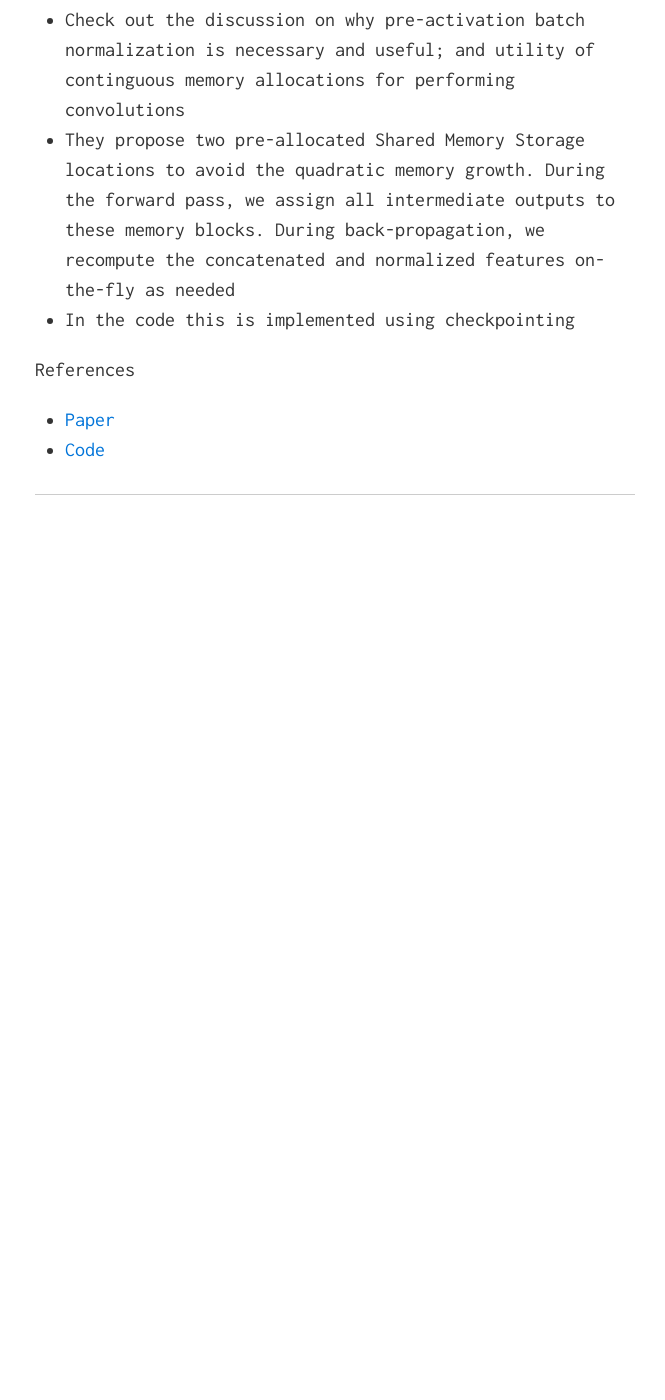
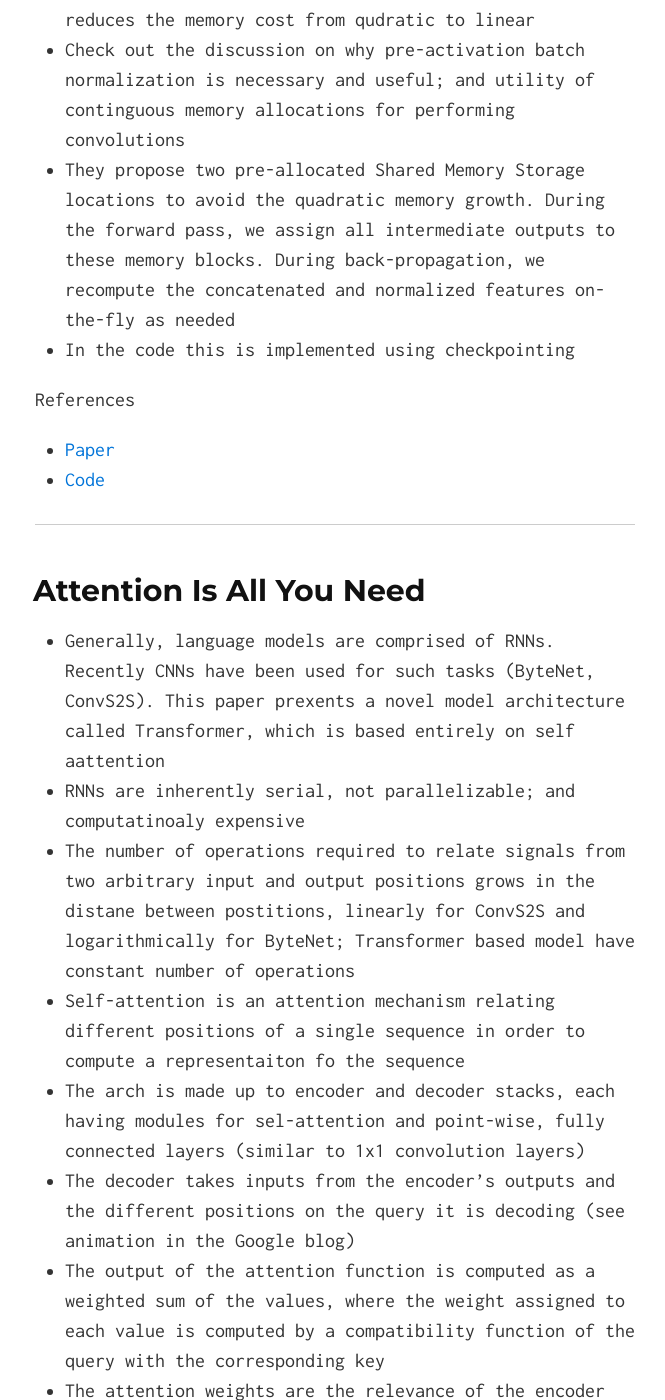
Before and after one commit to divyanshk/Papers-Blogs, a Jekyll site: the page built from index.md, in a window 1280 px wide and 1400 px high, scrolled down 11097 px. Shown: the whole window, without its empty margins (305-970 px from the left). Built offline with Jekyll 4.4.1, drawn with Linux system fonts in a browser that asks for light colours; formulas are drawn with MathJax 3; before the commit the page ends 11693 px from its top, so only the background shows below that; some of the changed text lies outside the part shown.

Commit message:
Attention

```diff
--- a/index.md
+++ b/index.md
@@ -12,6 +12,7 @@ layout: default
 [Fully Convolutional Networks for Semantic Segmentation](#fcn)
 [Improving Sequence-To-Sequence Learning Via Optimal Transport](#seq2seqot)
 [Memory-Efficient Implementation of DenseNets](#memdense)
+[Attention Is All You Need](#attn)
 
 ---
 
@@ -220,3 +221,29 @@ References
 * [Code](https://github.com/gpleiss/efficient_densenet_pytorch/blob/master/models/densenet.py)
 
 ---
+
+## <a name="attn"></a>Attention Is All You Need
+
+* Generally, language models are comprised of RNNs. Recently CNNs have been used for such tasks (ByteNet, ConvS2S). This paper prexents a novel model architecture called Transformer, which is based entirely on self aattention
+* RNNs are inherently serial, not parallelizable; and computatinoaly expensive
+* The number of operations required to relate signals from two arbitrary input and output positions grows in the distane between postitions, linearly for ConvS2S and logarithmically for ByteNet; Transformer based model have constant number of operations
+* Self-attention is an attention mechanism relating different positions of a single sequence in order to compute a representaiton fo the sequence
+* The arch is made up to encoder and decoder stacks, each having modules for sel-attention and point-wise, fully connected layers (similar to 1x1 convolution layers)
+* The decoder takes inputs from the encoder's outputs and the different positions on the query it is decoding (see animation in the Google blog)
+* The output of the attention function is computed as a weighted sum of the values, where the weight assigned to each value is computed by a compatibility function of the query with the corresponding key
+* The attention weights are the relevance of the encoder hidden states (values) in processing the decoder state (query) and are calculated based on the encoder hidden states (keys) and the decoder hidden state (query)
+* The query is the 'word' being decoded; keys are the input sequence, and the output is the sequence with relevance weights, with higher weight on the correct translation for that 'word'
+* The encoder uses source sentence’s embeddings for its keys, values, and queries, whereas the decoder uses the encoder’s outputs for its keys and values and the target sentence’s embeddings for its queries
+* Multi-head attention lets the aarchitecure paarallelise the attention mechanism; jointly attend to information from different representation subspaces at different positions
+* Encoder uses self attention, where it can attend to all positions in the previous layer of the encoder
+* The architecture includes masking in the decoder to prevent leftward information flow
+* Weight tying is used in the embeddigns and pre-softmax linear transformation layers
+* Positional encoding injects some informaation about the relative or absolute position of the token in the sequence
+
+References
+* [Paper](https://arxiv.org/pdf/1706.03762.pdf)
+* [Blog](http://mlexplained.com/2017/12/29/attention-is-all-you-need-explained/)
+* [Google Blog](https://ai.googleblog.com/2017/08/transformer-novel-neural-network.html)
+* [The Annotated Transformer](http://nlp.seas.harvard.edu/2018/04/03/attention.html)
+
+---
```
